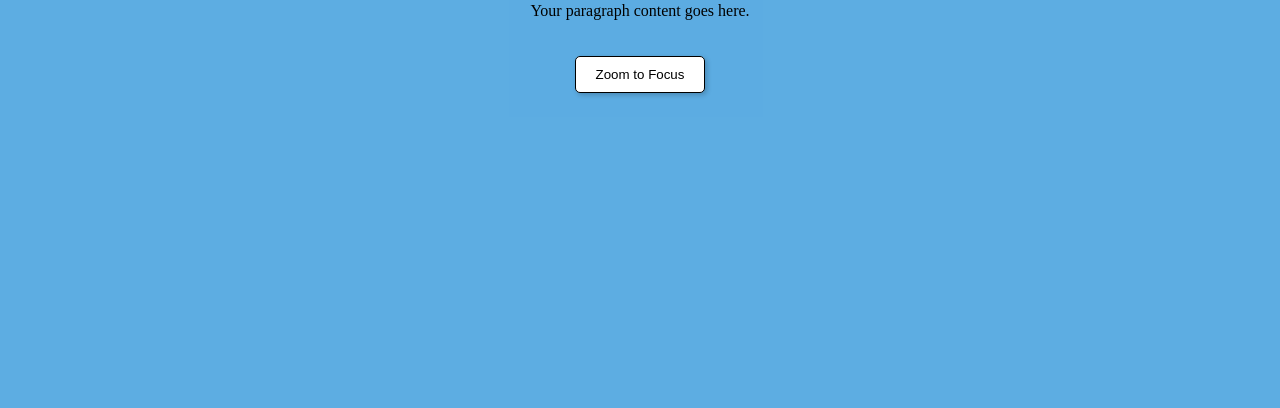
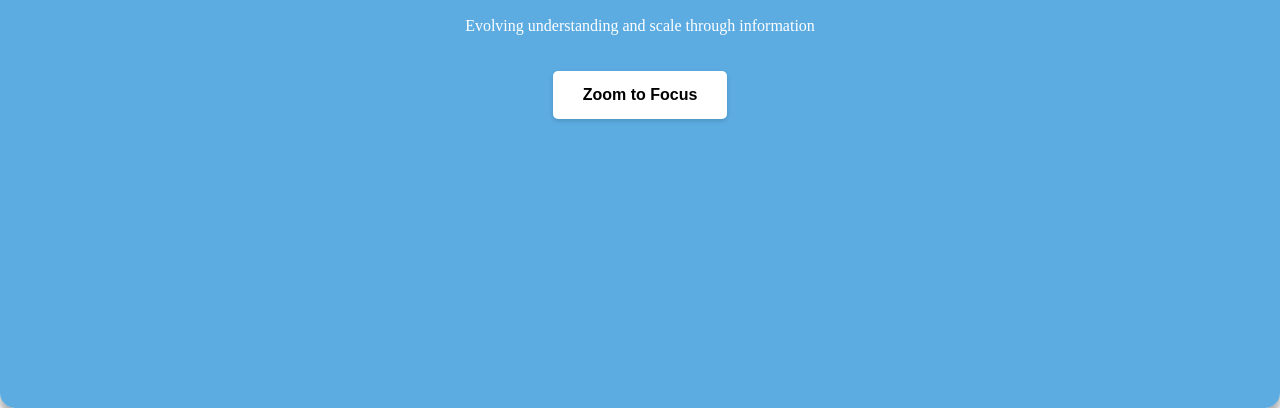
Before and after one commit to JackCrawfordRobertson/Maya, a Gatsby site: page /Maps/ZoomButton in a window 1280 px wide. Shown: the part 392-800 px from the top of the page. Built offline with nearby package versions, Linux system fonts and the light colour scheme; Gatsby itself is replaced by a stand-in of ours.

Commit message:
Star Slife Zoom Propoer fix

```diff
--- a/src/pages/Maps/InteractivePoints.js
+++ b/src/pages/Maps/InteractivePoints.js
@@ -19,7 +19,7 @@ const InteractivePoints = ({ map }) => {
     endRadius,
     pointId
   ) => {
-    const progress = (timestamp - startTimestamp) / 2000; // Calculate progress
+    const progress = (timestamp - startTimestamp) / 1000; // Calculate progress
     if (progress < 1) {
       const currentRadius = startRadius + (endRadius - startRadius) * progress;
       map.setPaintProperty("points", "circle-radius", [
@@ -343,7 +343,7 @@ const InteractivePoints = ({ map }) => {
               source: "points",
               paint: {
                 "circle-radius": 6,
-                "circle-color": "#B42222",
+                "circle-color": "#3498db",
               },
             });
           }
--- a/src/pages/Maps/ZoomButton.js
+++ b/src/pages/Maps/ZoomButton.js
@@ -1,8 +1,7 @@
-import React, { useState, useEffect } from "react";
+import React, { useState } from "react";
 
 const ZoomButton = ({ onZoom }) => {
     const [visible, setVisible] = useState(true);
-    const [opacity, setOpacity] = useState(1);
 
     const handleZoomClick = (event) => {
         // Stop the event from propagating
@@ -12,19 +11,17 @@ const ZoomButton = ({ onZoom }) => {
         onZoom && onZoom();
 
         // Begin fading out the content
-        setOpacity(0);
+        const element = event.currentTarget.parentElement;
+        element.style.opacity = 0;
+
+        // Remove element from DOM after transition
+        element.addEventListener('transitionend', () => {
+            setVisible(false);
+        }, { once: true });
     };
 
-    useEffect(() => {
-        if (opacity === 0) {
-            const timer = setTimeout(() => {
-                setVisible(false);
-            }, 500);  // Adjust timeout to match your transition duration
-            return () => clearTimeout(timer);  // Cleanup timer on unmount
-        }
-    }, [opacity]);
-
     return (
+        visible ? (
             <div
                 style={{
                     position: 'absolute',
@@ -36,33 +33,38 @@ const ZoomButton = ({ onZoom }) => {
                     flexDirection: 'column',
                     justifyContent: 'center',
                     alignItems: 'center',
-                opacity: opacity,
-                transition: 'opacity 0.5s ease-in-out',  // Adjust transition duration to your preference
+                    opacity: 1,
+                    transition: 'opacity 0.5s ease-in-out',
                     backgroundColor: 'rgba(52,152,219,0.8)',
                     zIndex: 100,
+                    borderRadius: '15px',
+                    boxShadow: '0 10px 20px rgba(0,0,0,0.19), 0 6px 6px rgba(0,0,0,0.23)',
                 }}
             >
-            {visible && (
-                <>
                 <div style={{ textAlign: 'center', marginBottom: '20px' }}>
-                        <h1>Title</h1>
-                        <p>Your paragraph content goes here.</p>
+                    <h1 style={{ fontSize: '48px', color: '#fff' }}>Aqueous</h1>
+                    <p style={{ color: '#fff' }}>Evolving understanding and scale through information</p>
                 </div>
                 <button
                     onClick={handleZoomClick}
                         style={{
-                            backgroundColor: 'white',
-                            padding: '10px 20px',
-                            border: '1px solid black',
+                            backgroundColor: '#fff',
+                            padding: '15px 30px',
+                            border: 'none',
                             borderRadius: '5px',
                             cursor: 'pointer',
-                            boxShadow: '2px 2px 5px rgba(0,0,0,0.2)'
-                        }}>
+                            boxShadow: '0 2px 5px rgba(0,0,0,0.15)',
+                            fontSize: '16px',
+                            fontWeight: 'bold',
+                            transition: 'transform 0.3s ease-in-out',  // Transition for smooth scaling effect
+                        }}
+                        onMouseOver={(e) => e.currentTarget.style.transform = 'scale(1.05)'}  // Scale up on hover
+                        onMouseOut={(e) => e.currentTarget.style.transform = 'scale(1)'}  // Reset scale on mouse out
+                    >
                         Zoom to Focus
                         </button>
-                </>
-            )}
             </div>
+        ) : null
     );
 };
 
```
Also changed, not shown: src/pages/SVGHeatmapOverlay/SVGControls.js (+11 -7 lines). Lines whose indentation alone changed are shown as unchanged.
